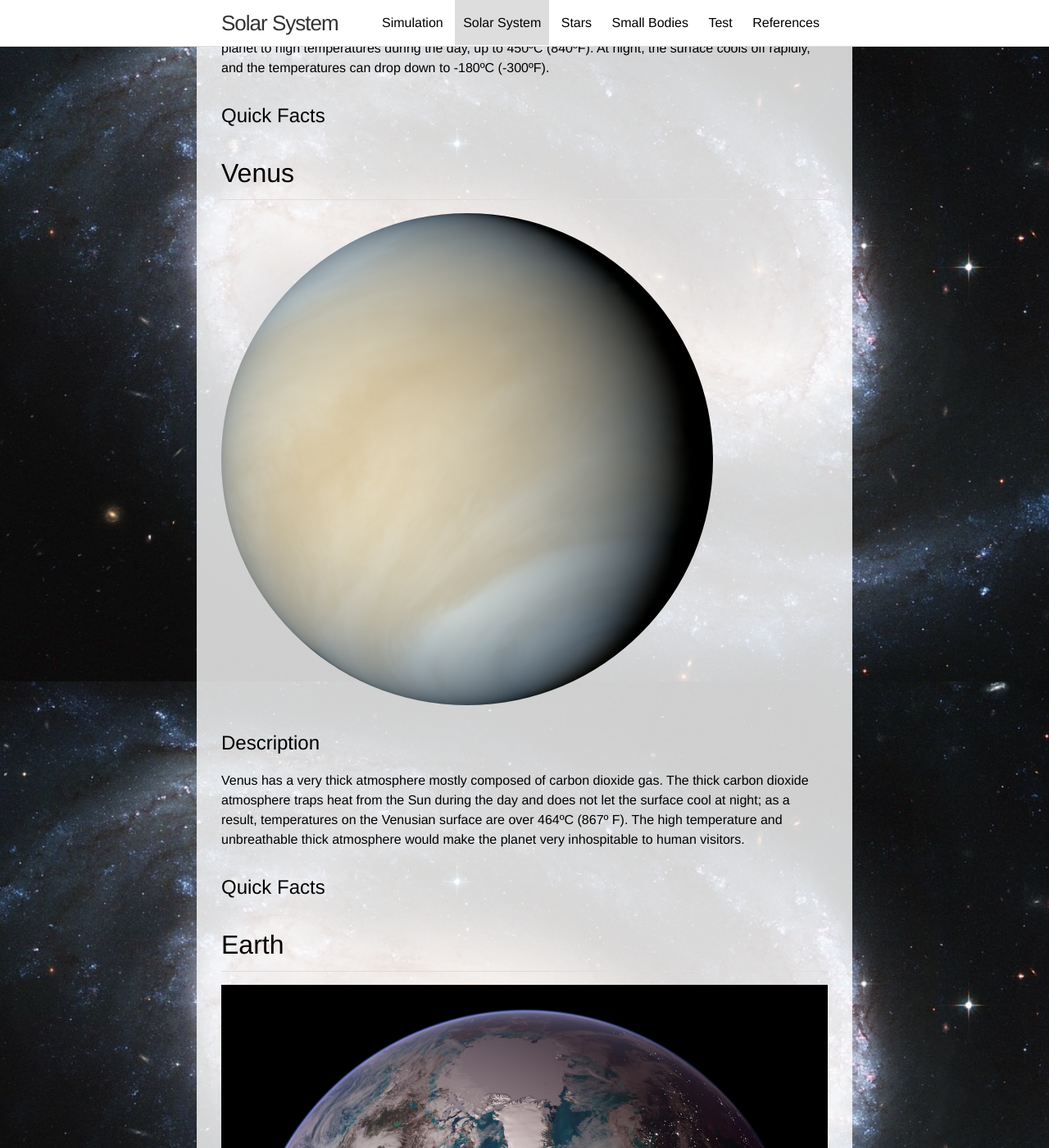
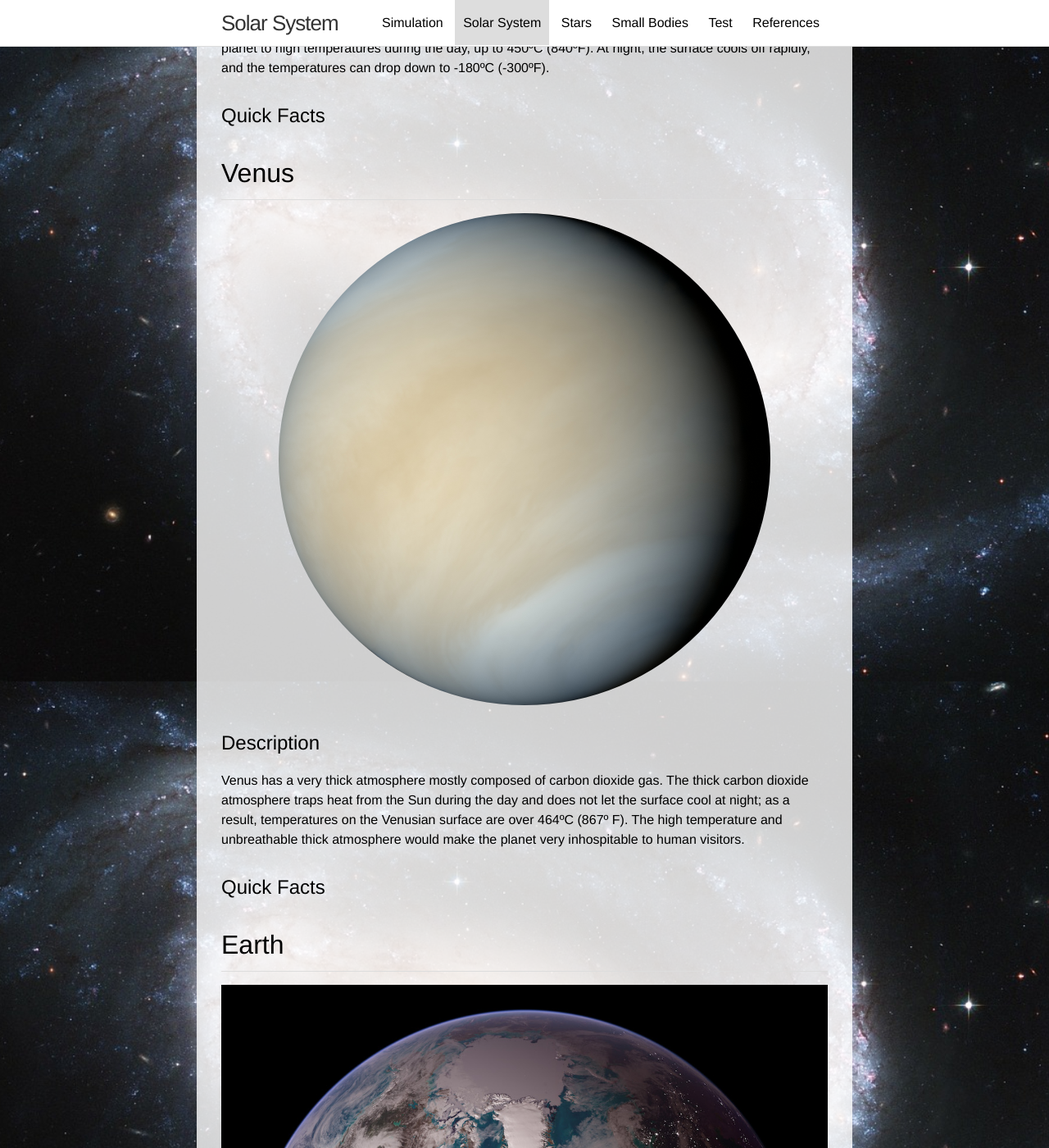
Before and after one commit to martianina/solarsystem, a Jekyll site: the page built from 01-solar-system.md, in a window 1280 px wide and 1400 px high, scrolled down 2769 px. Shown: the whole window at 82% size. Built offline with Jekyll 4.4.1, drawn with Linux system fonts in a browser that asks for light colours.

Commit message:
center images

```diff
--- a/01-solar-system.md
+++ b/01-solar-system.md
@@ -61,6 +61,12 @@ Venus has a very thick atmosphere mostly composed of carbon dioxide gas. The thi
 
 ## Earth
 ![Our Sun](img/earth.jpg)
+
+<!-- <video width="852" height="480" autoplay loop>
+	<source src="img/earth.mp4" type="video/mp4">
+    <source src="img/earth.webm" type="video/webm">
+	<source src="img/earth.ogv" type="video/ogg">
+</video> -->
 
 ### Description
 
--- a/_sass/_base.scss
+++ b/_sass/_base.scss
@@ -54,12 +54,12 @@ hr {
 /**
  * Images
  */
-img {
+img, video {
     max-width: 100%;
+    margin: 0 auto;
+    display: block;
     vertical-align: middle;
 }
-
-
 
 /**
  * Figures
```
Also changed, not shown: img/saturn2.jpg.
